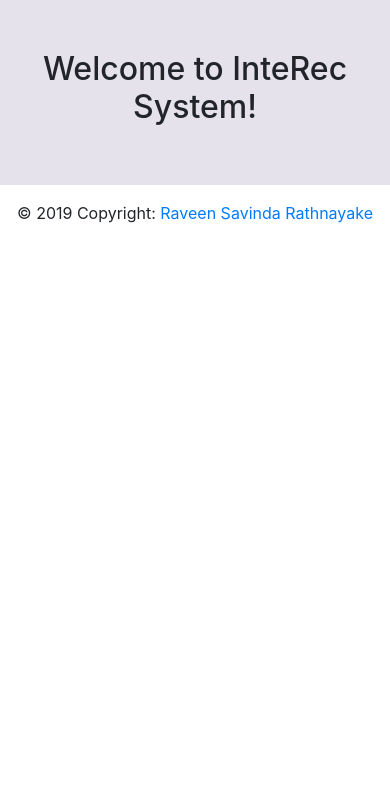
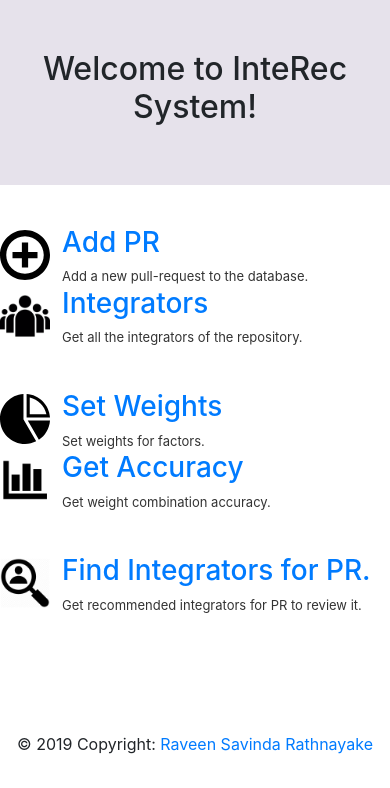
Before and after one commit to RAVEENSR/interec, a Flask app: template interec/templates/index.html in a window 390 px wide. Shown: the part 56-844 px from the top of the page. Run offline with Flask 2, Linux system fonts and the light colour scheme; the template is opened without the code that fills it, so the values that code supplies are empty; some libraries are stand-ins or nearby versions.

Commit message:
Add CSS styling and images to home page

```diff
--- a/interec/templates/header.html
+++ b/interec/templates/header.html
@@ -85,6 +85,23 @@
             border-radius: 35px;
             background-color: #fa9263; /* Light Orange */
         }
+
+        .single-banner {
+            display: flex;
+        }
+        .single-banner .banner-img {
+            margin-right: 12px;
+            margin-top: 4px;
+            width: 50px;
+            height: 50px;
+        }
+
+        .single-banner .banner-text p {
+            color: #333;
+            font-size: 13px;
+            font-weight: 400;
+            margin-bottom: 0;
+        }
     </style>
     <title>InteRec</title>
 </head>
--- a/interec/templates/index.html
+++ b/interec/templates/index.html
@@ -1,13 +1,95 @@
 {% with navbar_info=navbar_info %}
 {% include "header.html" %}
 {% endwith %}
-<div style="background-color: rgba(86,61,124,.15); padding-top: 50px; padding-bottom: 50px" >
-        <div class="row" >
-            <div class="col-lg-12">
-                <div class="text-center">
-                    <h2>Welcome to InteRec System!</h2>
+<div style="background-color: rgba(86,61,124,.15); padding-top: 50px; padding-bottom: 50px">
+    <div class="row">
+        <div class="col-lg-12">
+            <div class="text-center">
+                <h2>Welcome to InteRec System!</h2>
+            </div>
+        </div>
+    </div>
+</div>
+<div class="row" style="margin-top:40px">
+    <div class="col-lg-3 col-md-3 col-sm-3 col-xs-12"></div>
+    <div class="col-lg-3 col-md-3 col-sm-3 col-xs-12">
+        <a href="{{ url_for('load_new_pr')}}">
+            <div class="single-banner">
+                <div class="banner-img">
+                <img src="{{ url_for('static', filename='img/add_pr.svg') }}" style="height: 50px; width: 50px;"
+                     alt="Add PR"/>
+                </div>
+                <div class="banner-text">
+                    <h3>Add PR</h3>
+                    <p>Add a new pull-request to the database.</p>
                 </div>
             </div>
-        </div>
+        </a>
+    </div>
+    <div class="col-lg-3 col-md-3 col-sm-3 col-xs-12">
+        <a href="{{ url_for('load_integrators')}}">
+            <div class="single-banner">
+                <div class="banner-img">
+                <img src="{{ url_for('static', filename='img/integrators.png') }}" style="height: 50px; width: 50px;"
+                     alt="Integrators"/>
+                </div>
+                <div class="banner-text">
+                    <h3>Integrators</h3>
+                    <p>Get all the integrators of the repository.</p>
+                </div>
+            </div>
+        </a>
+    </div>
+    <div class="col-lg-3 col-md-3 col-sm-3 col-xs-12"></div>
+</div>
+<div class="row" style="margin-top:40px">
+    <div class="col-lg-3 col-md-3 col-sm-3 col-xs-12"></div>
+    <div class="col-lg-3 col-md-3 col-sm-3 col-xs-12">
+        <a href="{{ url_for('load_set_weights')}}">
+            <div class="single-banner">
+                <div class="banner-img">
+                <img src="{{ url_for('static', filename='img/set_weights.svg') }}" style="height: 50px; width: 50px;"
+                     alt="Set Weights"/>
+                </div>
+                <div class="banner-text">
+                    <h3>Set Weights</h3>
+                    <p>Set weights for factors.</p>
+                </div>
+            </div>
+        </a>
+    </div>
+    <div class="col-lg-3 col-md-3 col-sm-3 col-xs-12">
+        <a href="{{ url_for('load_get_weight_accuracy')}}">
+            <div class="single-banner">
+                <div class="banner-img">
+                <img src="{{ url_for('static', filename='img/get_accuracy.png') }}" style="height: 50px; width: 50px;"
+                     alt="Get Accuracy"/>
+                </div>
+                <div class="banner-text">
+                    <h3>Get Accuracy</h3>
+                    <p>Get weight combination accuracy.</p>
+                </div>
+            </div>
+        </a>
+    </div>
+    <div class="col-lg-3 col-md-3 col-sm-3 col-xs-12"></div>
+</div>
+<div class="row" style="margin-top:40px; margin-bottom: 100px">
+    <div class="col-lg-4 col-md-4 col-sm-4 col-xs-12"></div>
+    <div class="col-lg-4 col-md-4 col-sm-4 col-xs-12">
+        <a href="{{ url_for('load_find_integrators')}}">
+            <div class="single-banner">
+                <div class="banner-img">
+                <img src="{{ url_for('static', filename='img/get_integrators.png') }}" style="height: 50px;
+                width: 50px;" alt="Get integrators for PR"/>
+                </div>
+                <div class="banner-text">
+                    <h3>Find Integrators for PR.</h3>
+                    <p>Get recommended integrators for PR to review it.</p>
+                </div>
+            </div>
+        </a>
+    </div>
+    <div class="col-lg-4 col-md-4 col-sm-4 col-xs-12"></div>
 </div>
 {% include "footer.html" %}
```
Also changed, not shown: interec/static/img/add_pr.svg (added), interec/static/img/get_accuracy.png (added), interec/static/img/get_integrators.png (added), interec/static/img/integrators.png (added), interec/static/img/set_weights.svg (added).
